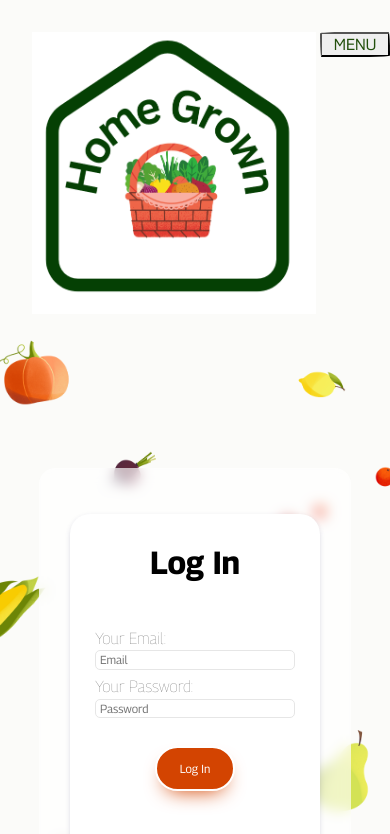
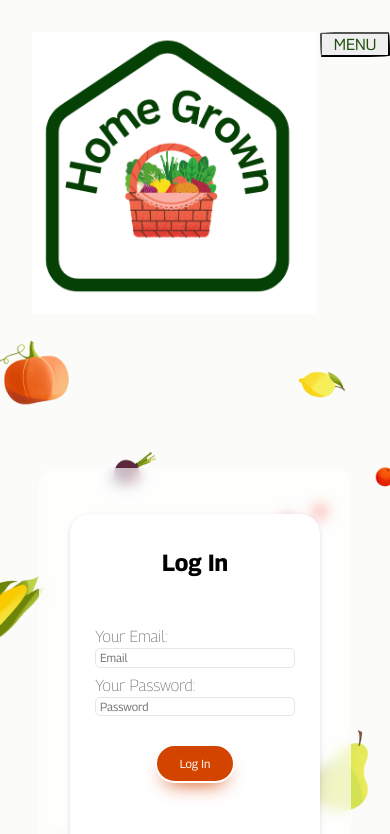
Before and after one commit to SchoolOfCode/bc13_final-project_front-end-maccaw, a Next.js app in the folder home-grown/: page /login in a window 390 px wide. Shown: the top 834 px of the page. Built offline with nearby package versions, Linux system fonts and the light colour scheme; no server answers.

Commit message:
made button size responsive, added weight to label fonts for better accessbility

```diff
--- a/home-grown/pages/login.js
+++ b/home-grown/pages/login.js
@@ -27,28 +27,41 @@ export default function Login() {
   }
 
   return (
-
     <div className={styles["log-in-container"]}>
       <div className={styles["glass-container"]}>
         <div className={styles["log-in-card"]}>
-        <h1>Log In</h1>
+          <h1 className={styles.title}>Log In</h1>
           {err && <h2>{err}</h2>}
           <form className={styles["form-container"]} onSubmit={handleSubmit}>
             <div className={styles["form-email-input"]}>
               <label className={styles["label"]}>Your Email:</label>
-            <input className={styles["input"]} placeholder="Email" type="email" ref={emailRef} />
+              <input
+                className={styles["input"]}
+                placeholder="Email"
+                type="email"
+                ref={emailRef}
+              />
             </div>
             <div className={styles["form-password-input"]}>
               <label className={styles["label"]}>Your Password:</label>
-            <input className={styles["input"]} placeholder="Password" type="password" ref={passwordRef} />
+              <input
+                className={styles["input"]}
+                placeholder="Password"
+                type="password"
+                ref={passwordRef}
+              />
             </div>
             <button className={styles.button} disabled={loading} type="submit">
               Log In
             </button>
           </form>
           <div className={styles.links}>
-          <Link style={{ textDecoration: 'none' }} href="/forgotpassword">Forgot Password?</Link>
-          <Link  style={{ textDecoration: 'none' }} href="/signup">Need an account?</Link>
+            <Link style={{ textDecoration: "none" }} href="/forgotpassword">
+              Forgot Password?
+            </Link>
+            <Link style={{ textDecoration: "none" }} href="/signup">
+              Need an account?
+            </Link>
           </div>
         </div>
       </div>
--- a/home-grown/pages/signup.js
+++ b/home-grown/pages/signup.js
@@ -107,7 +107,7 @@ export default function SignUp() {
           <div className={styles["form-container"]}>
             <div className={styles["name-container"]}>
               <div className={styles["first-name"]}>
-                <label className={styles["label"]}>Your First Name:</label>
+                <label className={styles["label"]}>First Name:</label>
                 <input
                   onChange={formData}
                   name="first_name"
@@ -117,7 +117,7 @@ export default function SignUp() {
                 />
               </div>
               <div className={styles["last-name"]}>
-                <label className={styles["label"]}>Your Last Name:</label>
+                <label className={styles["label"]}>Last Name:</label>
                 <input
                   onChange={formData}
                   name="last_name"
--- a/home-grown/styles/Login.module.css
+++ b/home-grown/styles/Login.module.css
@@ -45,7 +45,9 @@ box-shadow: rgba(50, 50, 105, 0.15) 0px 2px 5px 0px, rgba(0, 0, 0, 0.05) 0px 1px
 
 
 }
-
+.title{
+  font-size: 6vmin;
+}
 .links{
     display: flex;
     justify-content: space-between;
@@ -67,7 +69,7 @@ box-shadow: rgba(50, 50, 105, 0.15) 0px 2px 5px 0px, rgba(0, 0, 0, 0.05) 0px 1px
     padding: 8px 18px;
     text-align: center;
     font-size: 3vmin;
-    height: 45px;
+    height: 15%;
     width: 40%;
     background-color: var(--highLightTwo);
     box-shadow:var(--highLightTwo) 0 10px 20px -10px;
@@ -90,7 +92,7 @@ box-shadow: rgba(50, 50, 105, 0.15) 0px 2px 5px 0px, rgba(0, 0, 0, 0.05) 0px 1px
   }
 
   .label{
-    font-weight:lighter;
+    font-weight: 200;
     color: var(--lighterFontColor)
   }
 
--- a/home-grown/styles/Signup.module.css
+++ b/home-grown/styles/Signup.module.css
@@ -69,7 +69,7 @@
       padding: 8px 18px;
       text-align: center;
       font-size: 3vmin;
-      height: 45px;
+      height: 15%;
       width: 40%;
       background-color: var(--highLightTwo);
       box-shadow:var(--highLightTwo) 0 10px 20px -10px;
@@ -111,7 +111,7 @@
     }
 
     .label{
-      font-weight:lighter;
+      font-weight: 200;
       color: var(--lighterFontColor);
       /* margin-bottom: 5%; */
     }
```
Lines whose indentation alone changed are shown as unchanged.
